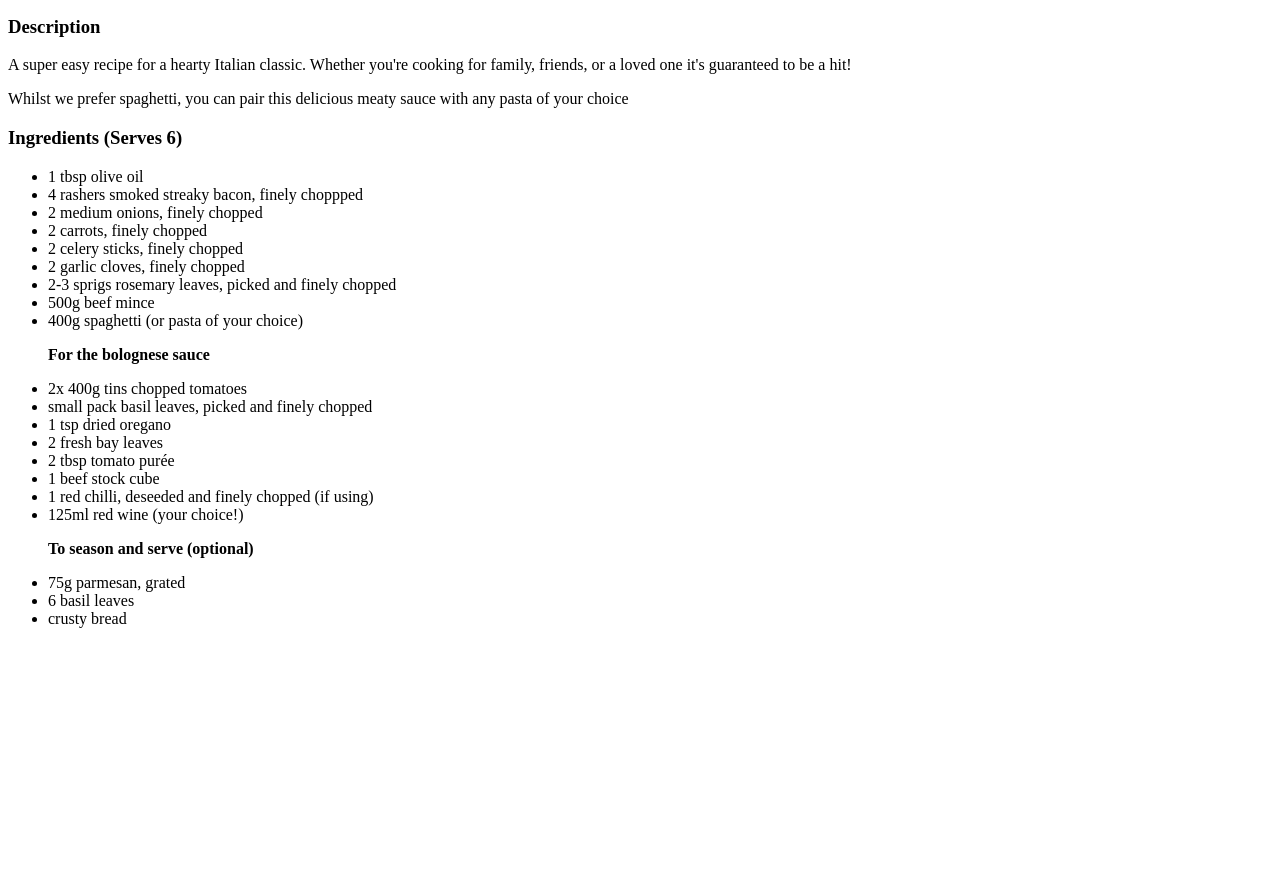
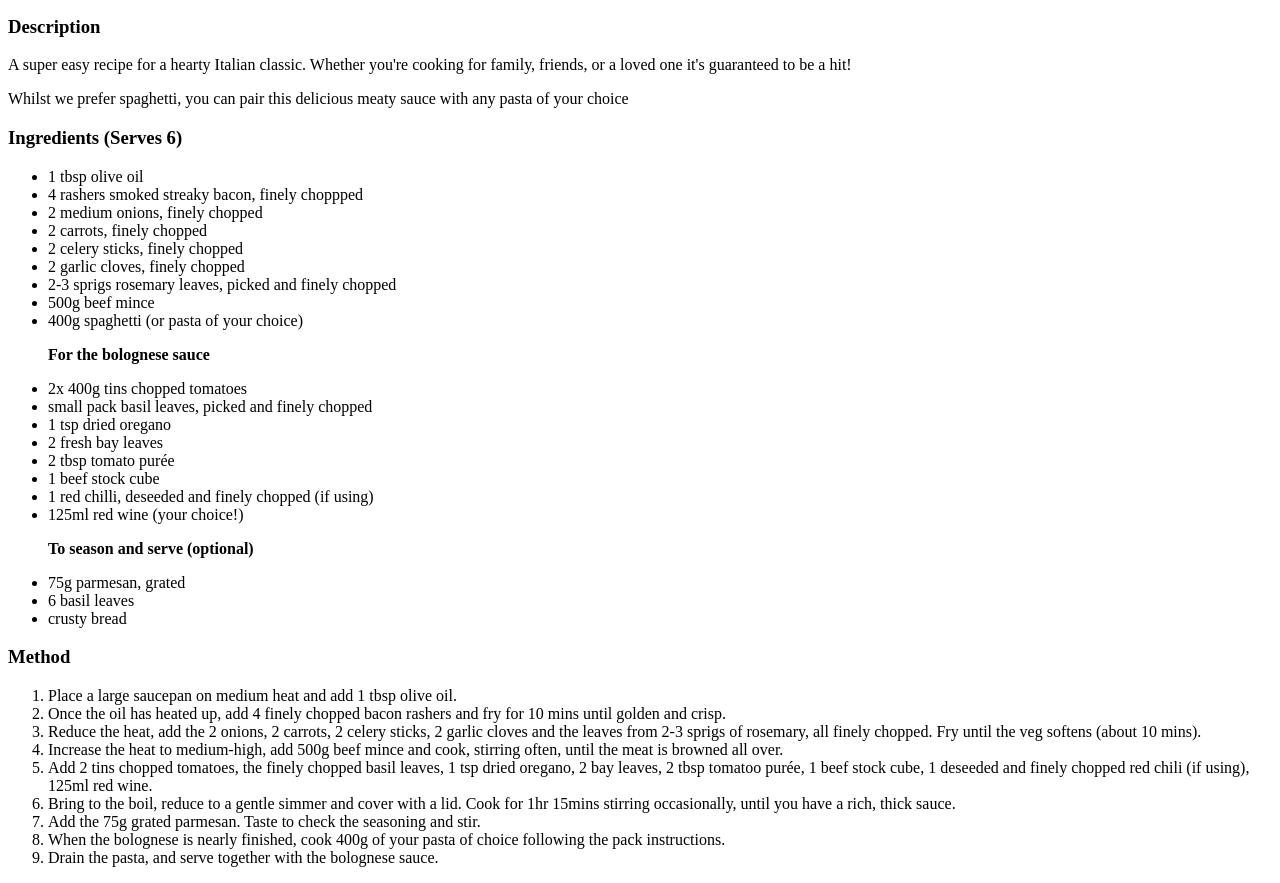
Before and after one commit to bassist32/odin-recipes, a plain HTML site: page recipes/spaghetti-bolognese.html in a window 1280 px wide. Shown: the part 101-984 px from the top of the page. Before the commit the page ends 800 px from the top, so only its background shows below. Drawn offline with Linux system fonts and the light colour scheme.

Commit message:
Added method to spaghetti bolognese page

```diff
--- a/recipes/spaghetti-bolognese.html
+++ b/recipes/spaghetti-bolognese.html
@@ -40,6 +40,20 @@
             <li>crusty bread</li>
         </ul>
 
+        <h3>Method</h3>
+        <ol>
+            <li>Place a large saucepan on medium heat and add 1 tbsp olive oil.</li>
+            <li>Once the oil has heated up, add 4 finely chopped bacon rashers and fry for 10 mins until golden and crisp.</li>
+            <li>Reduce the heat, add the 2 onions, 2 carrots, 2 celery sticks, 2 garlic cloves and the leaves from 2-3 sprigs of rosemary, all finely chopped. Fry until the veg softens (about 10 mins).</li>
+            <li>Increase the heat to medium-high, add 500g beef mince and cook, stirring often, until the meat is browned all over.</li>
+            <li>Add 2 tins chopped tomatoes, the finely chopped basil leaves, 1 tsp dried oregano, 2 bay leaves, 2 tbsp tomatoo purée, 1 beef stock cube, 1 deseeded and finely chopped red chili (if using), 125ml red wine.</li>
+            <li>Bring to the boil, reduce to a gentle simmer and cover with a lid. Cook for 1hr 15mins stirring occasionally, until you have a rich, thick sauce.</li>
+            <li>Add the 75g grated parmesan. Taste to check the seasoning and stir.</li>
+            <li>When the bolognese is nearly finished, cook 400g of your pasta of choice following the pack instructions.</li>
+            <li>Drain the pasta, and serve together with the bolognese sauce.</li>
+        </ol>
+
+
 
     </body>
 </html>
```
